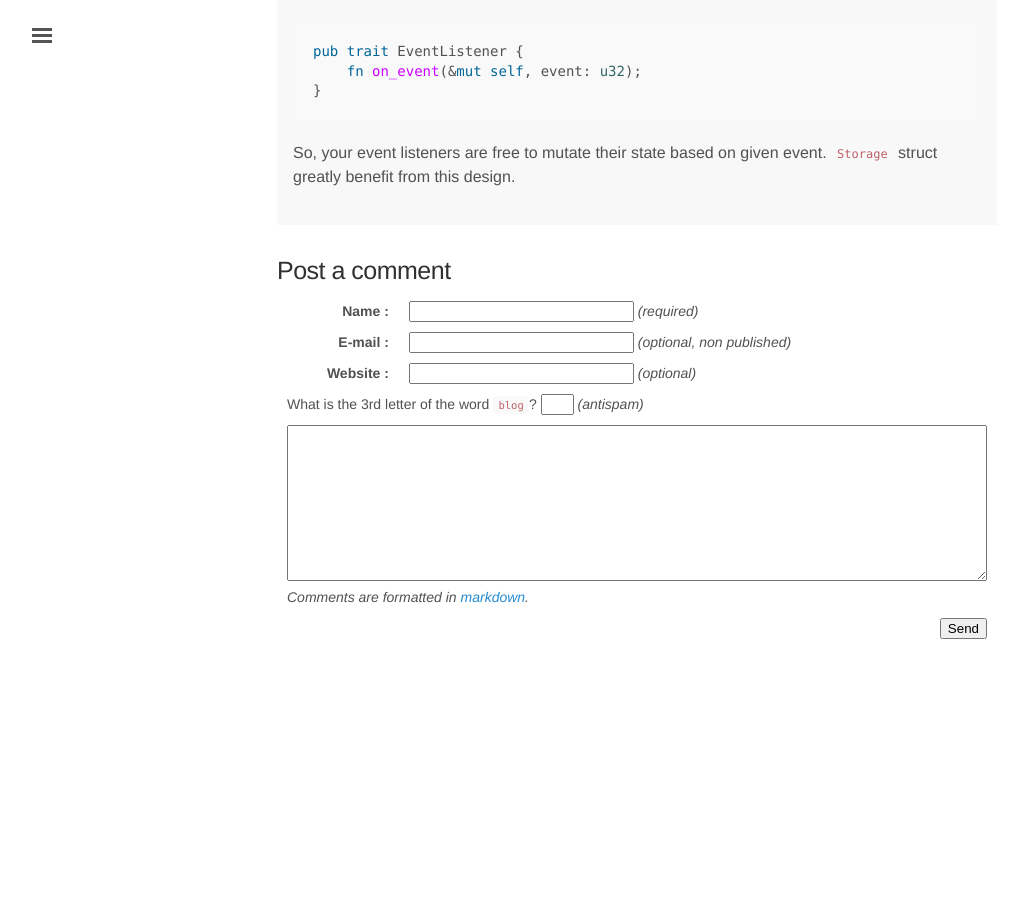
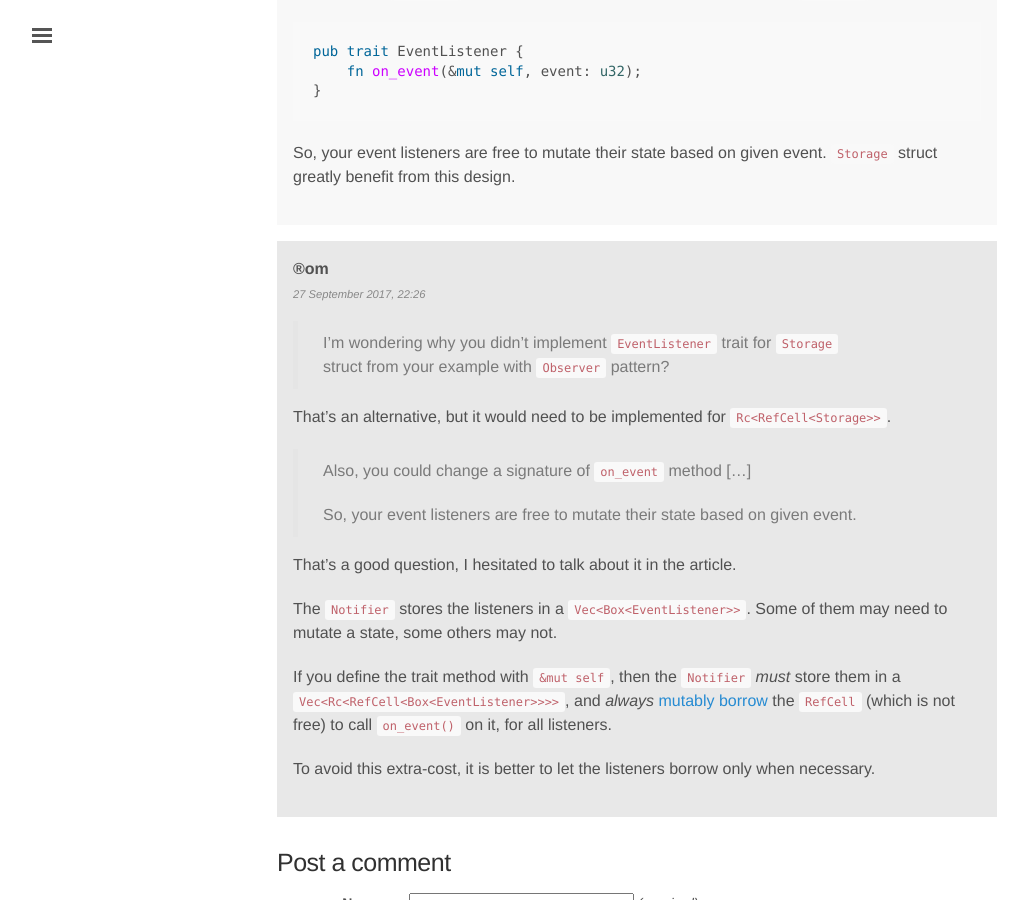
Before and after one commit to rom1v/blog.rom1v.com, a Jekyll site: the page built from _posts/2017-09-21-gnirehtet-rewritten-in-rust.md, in a window 1280 px wide and 900 px high, scrolled down 25038 px. Shown: the whole window, without its empty margins (3-1031 px from the left). Built offline with Jekyll 4.4.1, drawn with Linux system fonts in a browser that asks for light colours; before the commit the page ends 25702 px from its top, so only the background shows below that.

Commit message:
Publish comment 6 for gnirehtet-rust (en)

```diff
--- a/_data/comments-2017-09-gnirehtet-rewritten-in-rust.yaml
+++ b/_data/comments-2017-09-gnirehtet-rewritten-in-rust.yaml
@@ -65,3 +65,32 @@
 
     So, your event listeners are free to mutate their state based on given
     event. `Storage` struct greatly benefit from this design.
+- id: 6
+  author: ®om
+  date: 2017-09-27 22:26:43+02:00
+  contents: |
+    > I'm wondering why you didn't implement `EventListener` trait for `Storage`
+    > struct from your example with `Observer` pattern?
+
+    That's an alternative, but it would need to be implemented for
+    `Rc<RefCell<Storage>>`.
+
+    > Also, you could change a signature of `on_event` method […]
+    >
+    > So, your event listeners are free to mutate their state based on given
+    > event.
+
+    That's a good question, I hesitated to talk about it in the article.
+
+    The `Notifier` stores the listeners in a `Vec<Box<EventListener>>`. Some of
+    them may need to mutate a state, some others may not.
+
+    If you define the trait method with `&mut self`, then the `Notifier` _must_
+    store them in a `Vec<Rc<RefCell<Box<EventListener>>>>`, and _always_
+    [mutably borrow][borrow_mut] the `RefCell` (which is not free) to call
+    `on_event()` on it, for all listeners.
+
+    [borrow_mut]: https://doc.rust-lang.org/std/cell/struct.RefCell.html#method.borrow_mut
+
+    To avoid this extra-cost, it is better to let the listeners borrow only when
+    necessary.
```
